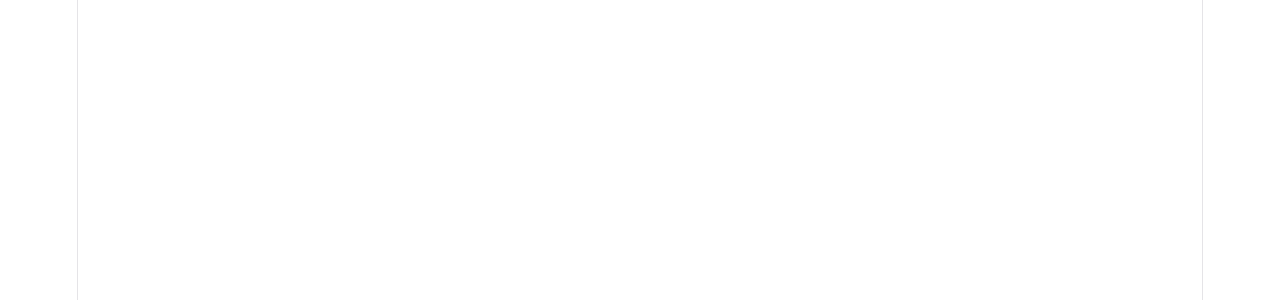
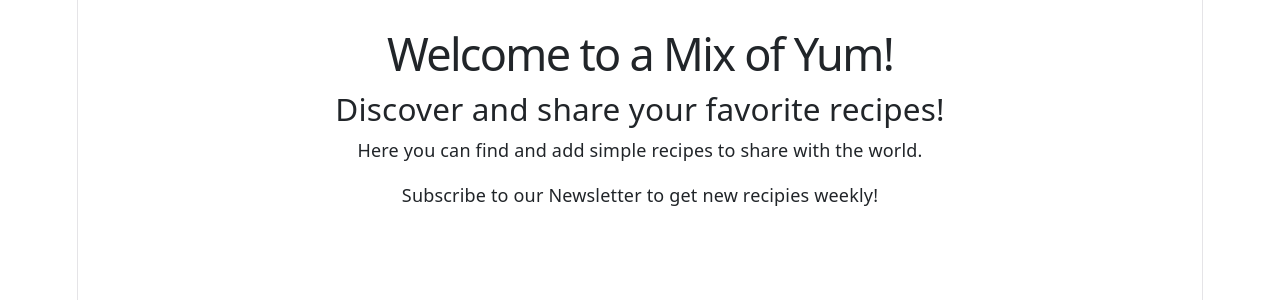
Before and after one commit to Jayda25/WebDevFinal, a React (Vite) app: page /home in a window 1280 px wide. Before the commit this address had no page. Shown: the top 300 px of the page. Built offline with nearby package versions, Linux system fonts and the light colour scheme.

Commit message:
'changes'

```diff
--- a/src/App.tsx
+++ b/src/App.tsx
@@ -21,7 +21,7 @@
     <Router>
       <MyNav />
       <Routes>
-        <Route path="/" element={<Home recipes={recipes} />} />
+        <Route path="/home" element={<Home recipes={recipes} />} />
         <Route path="/recipes" element={<Recipes recipes={recipes} setRecipes={setRecipes} />} />
         <Route path="/newsletter" element={<Newsletter />} />
         <Route path="/about" element={<About />} />
```
